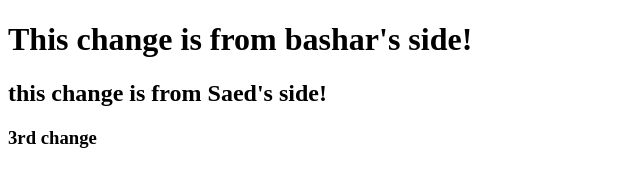
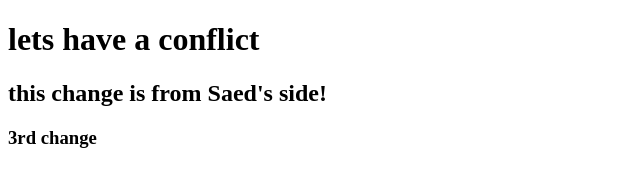
Before and after one commit to obiorbitalstar/pair-practice, a plain HTML site: page index.html in a window 1280 px wide. Shown: the whole page, without its empty margins (0-640 px from the left). Drawn offline with Linux system fonts and the light colour scheme.

Commit message:
conflict

```diff
--- a/index.html
+++ b/index.html
@@ -8,7 +8,7 @@
 </head>
 <body>
     <h1>
-        This change is from bashar's side!
+        lets have a conflict
     </h1>
     <h2>
         this change is from Saed's side!
```
